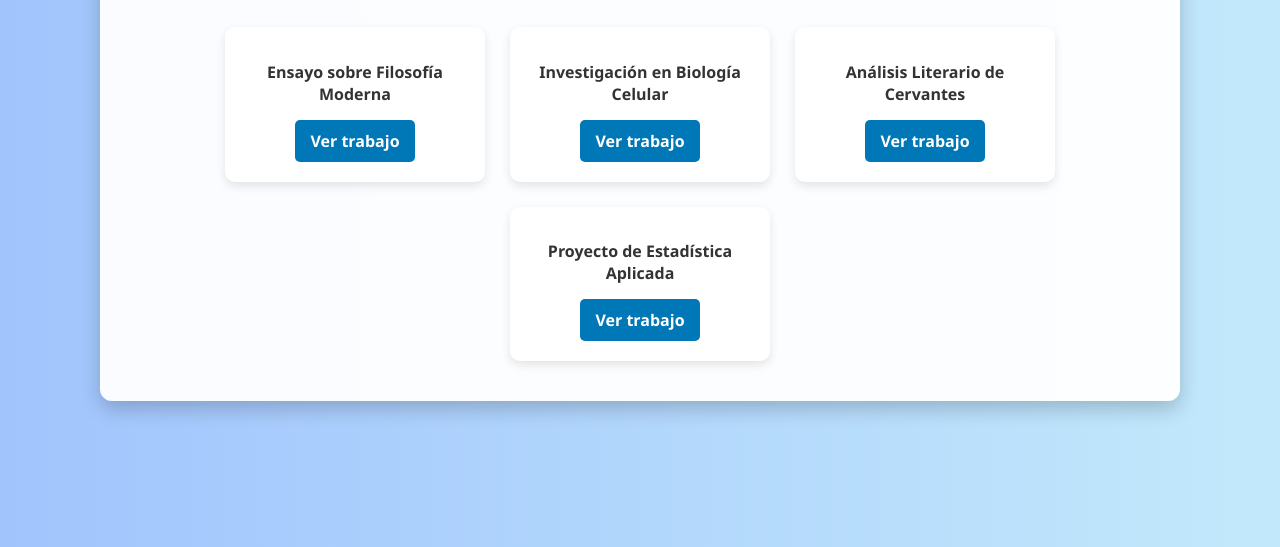
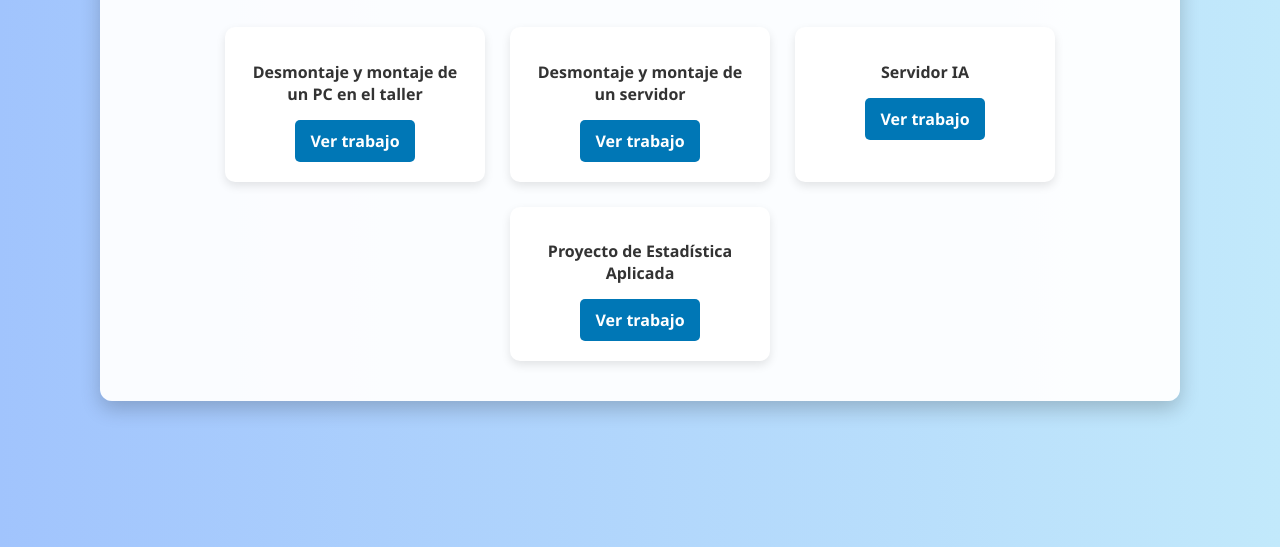
Before and after one commit to Angel3021/2asirAFH2526, a plain HTML site: page index.html in a window 1280 px wide. Shown: the part 253-800 px from the top of the page. Drawn offline with Linux system fonts and the light colour scheme.

Commit message:
Update index.html

```diff
--- a/index.html
+++ b/index.html
@@ -13,16 +13,16 @@
 
       <div class="portfolio">
         <div class="card">
-          <h2>Ensayo sobre Filosofía Moderna</h2>
-          <a href="trabajos/filosofia.pdf" target="_blank" class="boton">Ver trabajo</a>
+          <h2>Desmontaje y montaje de un PC en el taller</h2>
+          <a href="trabajos/Desmontaje y montaje de un PC en el taller (1)_compressed.pdf" target="_blank" class="boton">Ver trabajo</a>
         </div>
         <div class="card">
-          <h2>Investigación en Biología Celular</h2>
-          <a href="trabajos/biologia.pdf" target="_blank" class="boton">Ver trabajo</a>
+          <h2>Desmontaje y montaje de un servidor</h2>
+          <a href="trabajos/Desmontaje y montaje de un servidor (1)_compressed.pdf" target="_blank" class="boton">Ver trabajo</a>
         </div>
         <div class="card">
-          <h2>Análisis Literario de Cervantes</h2>
-          <a href="trabajos/literatura.pdf" target="_blank" class="boton">Ver trabajo</a>
+          <h2>Servidor IA</h2>
+          <a href="trabajos/Curso IA. Hardware. Práctica_compressed.pdf" target="_blank" class="boton">Ver trabajo</a>
         </div>
         <div class="card">
           <h2>Proyecto de Estadística Aplicada</h2>
```
